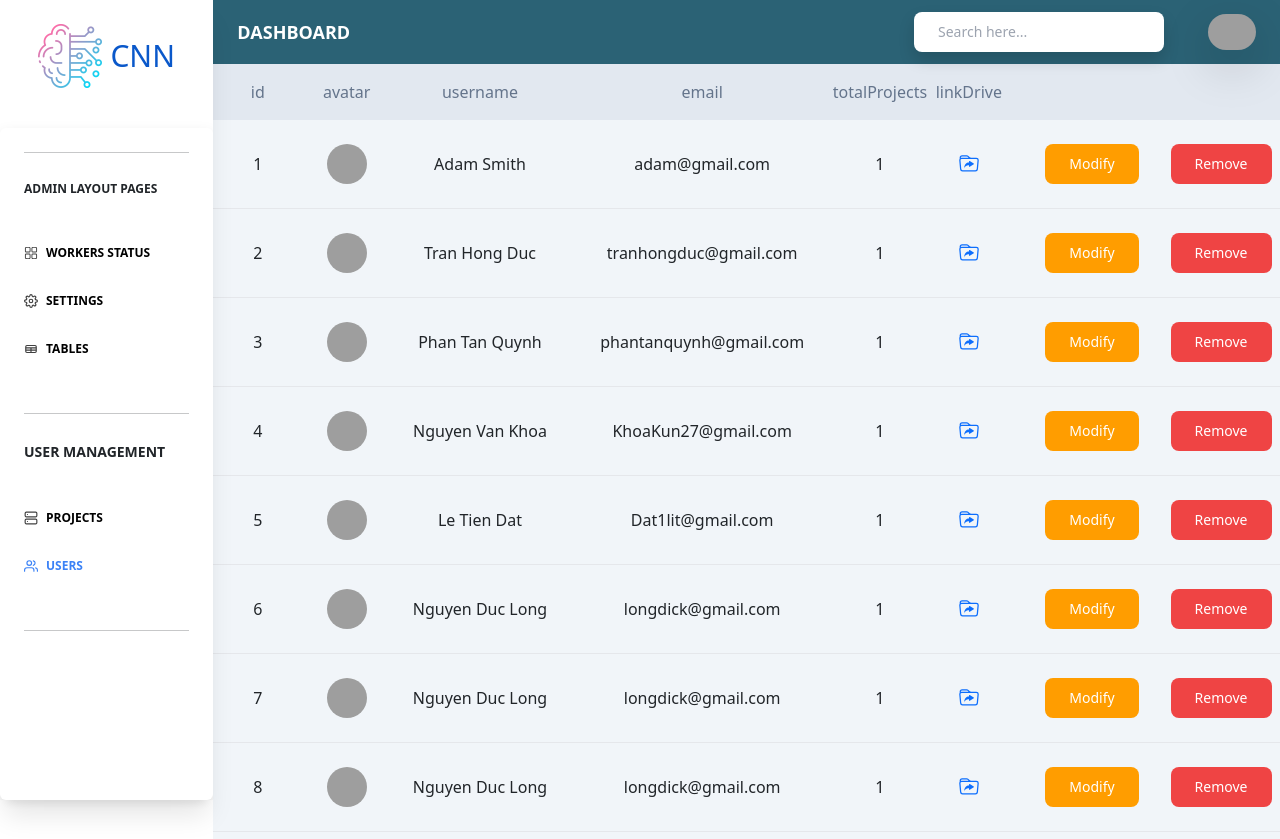
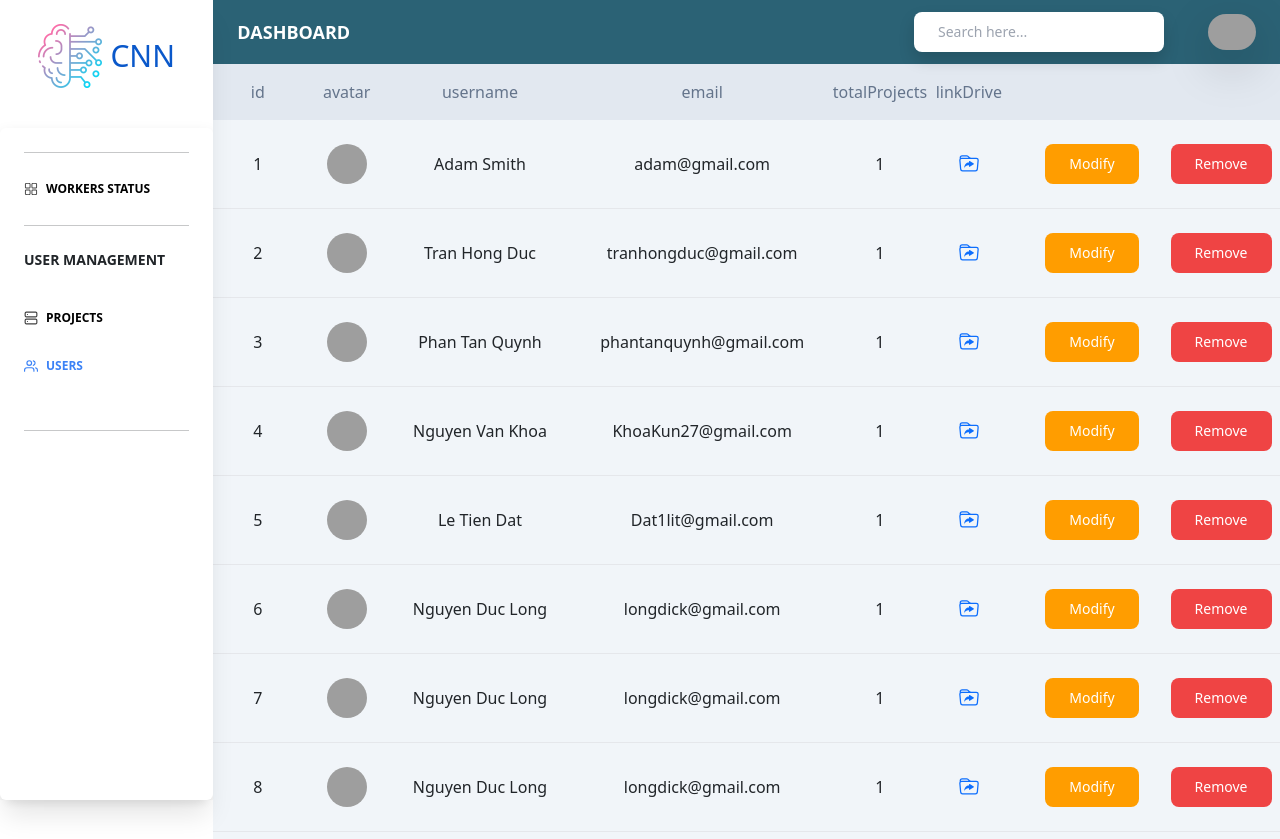
Before and after one commit to tranhuuvinh1109/LapTrinhMangNangCao, a React (Create React App) app: page /admin/users in a window 1280 px wide. Built offline with nearby package versions, Linux system fonts and the light colour scheme; grey boxes are pictures that could not be loaded.

Commit message:
change wallpaper

```diff
--- a/src/App.js
+++ b/src/App.js
@@ -14,7 +14,7 @@ import {
   ProjectDetail,
 } from './pages';
 import { Toaster } from 'react-hot-toast';
-import UserProject from './pages/UserProject';
+import ManageProject from './pages/ManageProject';
 
 function App() {
   return (
@@ -30,7 +30,7 @@ function App() {
         </Route>
         <Route path="/admin" element={<LayoutAdmin />}>
           <Route path="dashboard" element={<DashboardAdmin />} />
-          <Route path="projects" element={<UserProject />} />
+          <Route path="projects" element={<ManageProject />} />
           <Route path="users" element={<UserMember />} />
         </Route>
         <Route path="auth" element={<AuthPage />} />
--- /dev/null
+++ b/src/api/manageAPI.js
@@ -0,0 +1,9 @@
+import axiosClient from './axiosClient';
+
+const manageAPI = {
+  getWorkerStatus: () => axiosClient.get(`/user_manage/check-worker/`),
+  getAllProject: () => axiosClient.get(`/project/get/`),
+  getUserbyID: (id) => axiosClient.get(`/user/${id}`),
+};
+
+export default manageAPI;
--- a/src/components/Sidebar/index.jsx
+++ b/src/components/Sidebar/index.jsx
@@ -68,14 +68,11 @@ export default function Sidebar() {
               </div>
             </div>
             <hr className="my-4 md:min-w-full" />
-            <h6 className="md:min-w-full text-blueGray-500 text-xs uppercase font-bold block pt-1 pb-4 no-underline">
-              Admin Layout Pages
-            </h6>
             <ul className="md:flex-col md:min-w-full flex flex-col list-none p-0">
               <li className="items-center">
                 <NavLink
                   className={({ isActive, isPending }) =>
-                    `text-xs uppercase py-3 font-bold flex items-center hover:opacity-60  ${isPending ? 'text-black' : isActive ? 'text-blue-500' : 'text-black'
+                    `text-xs uppercase py-1 font-bold flex items-center hover:opacity-60  ${isPending ? 'text-black' : isActive ? 'text-blue-500' : 'text-black'
                     }`
                   }
                   to="/admin/dashboard"
@@ -87,39 +84,9 @@ export default function Sidebar() {
                   Workers Status
                 </NavLink>
               </li>
-              <li className="items-center">
-                <NavLink
-                  className={({ isActive, isPending }) =>
-                    `text-xs uppercase py-3 font-bold flex items-center hover:opacity-60  ${isPending ? '' : isActive ? 'text-blue-500' : 'text-black'
-                    }`
-                  }
-                  to="/admin/settings"
-                >
-                  <FiSettings
-                    fontSize={18}
-                    className={'mr-2 text-sm ' + (window.location.pathname === '/admin/settings' ? '' : 'opacity-75')}
-                  />
-                  Settings
-                </NavLink>
-              </li>
-              <li className="items-center">
-                <NavLink
-                  className={({ isActive, isPending }) =>
-                    `text-xs uppercase py-3 font-bold flex items-center hover:opacity-60  ${isPending ? 'text-black' : isActive ? 'text-blue-500' : 'text-black'
-                    }`
-                  }
-                  to="/admin/tables"
-                >
-                  <HiOutlineTable
-                    fontSize={18}
-                    className={'mr-2 text-sm ' + (window.location.pathname === '/admin/tables' ? '' : 'opacity-75')}
-                  />
-                  Tables
-                </NavLink>
-              </li>
             </ul>
-            <hr className="my-4 md:min-w-full" />
-            <h6 className="md:min-w-full text-blueGray-500 text-sm uppercase font-bold block pt-1 pb-4 no-underline">
+            <hr className="my-2 md:min-w-full" />
+            <h6 className="md:min-w-full text-blueGray-500 text-sm uppercase font-bold block py-3 no-underline">
               User Management
             </h6>
             <ul className="md:flex-col md:min-w-full flex flex-col list-none md:mb-4 p-0">
--- a/src/pages/DashboardAdmin/index.jsx
+++ b/src/pages/DashboardAdmin/index.jsx
@@ -6,6 +6,7 @@ import inactive from "../../assets/images/INACTIVE.png"
 import Xarrow from "react-xarrows";
 
 import './DashboardAdmin.css';
+import manageAPI from '../../api/manageAPI';
 
 const DashboardAdmin = () => {
 
@@ -14,9 +15,29 @@ const DashboardAdmin = () => {
 
   const webServer = useRef(null);
 
+  const handleClickCheckWorker = async () => {
+    console.log(1)
+    const res = await manageAPI.getWorkerStatus();
+    console.log(111, { res })
+    if (res.status === 404) {
+      console.log(111, { res })
+    } else {
+      console.error(222, { res })
+
+    }
+    // console.log(111, { res })
+  }
+
   return (
-    <div className="w-full h-full flex">
-      <div className="w-1/2 h-full flex items-center justify-center">
+    <>
+      <div className="w-full h-full flex flex-col">
+        <div className="w-full h-[100px] flex justify-start">
+          <button className='m-4 bg-[#416bb2] p-4 flex items-center justify-center rounded-lg' onClick={handleClickCheckWorker}>
+            <span className='text-white'>Check worker status</span>
+          </button>
+        </div>
+        <div className="w-full h-full flex bg-slate-200">
+          <div className="w-1/2 h-full flex items-center justify-center bg-cyan-200">
             <div ref={webServer} className="flex flex-col">
               <div className="w-[125px] h-fit">
                 <img src={webServerImage} alt="web server img" />
@@ -25,7 +46,7 @@ const DashboardAdmin = () => {
             </div>
           </div>
           <div className="w-1/2 h-full flex flex-col">
-        <div className="h-1/2 w-full flex flex-col items-center justify-center p-2">
+            <div className="h-1/2 w-full flex flex-col items-center justify-center">
               <div className="w-[75px] h-fit" id='worker1'>
                 <img src={workerImage} alt="worker1 img" />
               </div>
@@ -69,6 +90,8 @@ const DashboardAdmin = () => {
             />
           </div>
         </div>
+      </div>
+    </>
   );
 };
 
--- a/src/pages/HomePage/index.js
+++ b/src/pages/HomePage/index.js
@@ -11,6 +11,9 @@ const HomePage = () => {
 
   return (
     <div>
+      <div className="w-[100%] h-[400px] mb-4">
+        <img src={wallpaper} alt="wallpaper" style={{ width: '100%', height: '100%', objectFit: 'cover' }} />
+      </div>
       <div className="w-[1000px] mx-[125px] text-[19px] text-[#444] leading-9">
         <h2 className="text-[44px] font-normal mb-7">What is a Convolutional Neural Network?</h2>
         <p>
--- a/src/pages/LayoutDefault/index.jsx
+++ b/src/pages/LayoutDefault/index.jsx
@@ -51,9 +51,9 @@ const LayoutDefault = () => {
     <>
       <div className="relative">
         <Navbar />
-        <div className="w-[100%] h-[400px]">
+        {/* <div className="w-[100%] h-[400px]">
           <img src={wallpaper} alt="wallpaper" style={{ width: "100%", height: "100%", objectFit: "cover" }} />
-        </div>
+        </div> */}
         <div className="mt-20 w-9/12 mx-auto">
           <Outlet />
         </div>
--- /dev/null
+++ b/src/pages/ManageProject/index.jsx
@@ -0,0 +1,72 @@
+import React, { useEffect } from 'react';
+import { Table } from '../../components';
+import manageAPI from '../../api/manageAPI';
+import { db } from '../../firebase';
+import { ref, onValue } from 'firebase/database';
+
+const ManageProject = () => {
+
+  const getAllProjects = async () => {
+    console.log(22)
+    const res = await manageAPI.getAllProject();
+    console.log("test", { res })
+  }
+
+  const getUserByID = async (id) => {
+    console.log('-->', id)
+    const userId = id.split('_')[1];
+    const res = await manageAPI.getUserbyID(userId)
+    console.log({ res })
+  }
+
+  useEffect(() => {
+    const databaseRef = ref(db, `data`);
+
+    const unsubscribe = onValue(databaseRef, (snapshot) => {
+      const newData = [];
+      snapshot.forEach((childSnapshot) => {
+        getUserByID(childSnapshot.key)
+        // Object.keys(childSnapshot.val()).forEach((item) => {
+        //   newData.push({
+        //     ...childSnapshot.val()[item],
+        //     user: {
+        //       name: "vinh",
+        //       old: 13
+        //     }
+        //   }
+        //   )
+        // })
+        // childSnapshot.val().forEach((item) => {
+        //   console.log(item)
+        // })
+        // newData.push({
+        //   id: childSnapshot.key,
+        //   ...childSnapshot.val(),
+        // });
+        // console.log(childSnapshot.key, childSnapshot.val())
+
+      });
+
+      console.log(newData)
+    });
+
+    return () => {
+      unsubscribe();
+    };
+  }, []);
+
+
+
+
+  useEffect(() => {
+    getAllProjects();
+  }, []);
+
+  return (
+    <div>
+      <Table />
+    </div>
+  );
+};
+
+export default ManageProject;
--- a/src/pages/UserProject/index.jsx
+++ /dev/null
@@ -1,12 +0,0 @@
-import React from 'react';
-import { Table } from '../../components';
-
-const UserProject = () => {
-  return (
-    <div>
-      <Table />
-    </div>
-  );
-};
-
-export default UserProject;
--- a/src/pages/index.js
+++ b/src/pages/index.js
@@ -6,7 +6,7 @@ import { default as DashboardUser } from './DashboardUser';
 import { default as DashboardAdmin } from './DashboardAdmin';
 import { default as UserMember } from './UserMember';
 import { default as ContactPage } from './ContactPage';
-// import { default as UserProject } from "./UserProject";
+import { default as ManageProject } from './ManageProject';
 import { default as ManualCode } from './ManualCode';
 import { default as ProjectDetail } from './ProjectDetail';
 import { default as LoadingPage } from './LoadingPage';
@@ -21,6 +21,7 @@ export {
   UserMember,
   ManualCode,
   ContactPage,
+  ManageProject,
   ProjectDetail,
   LoadingPage,
 };
```
Lines whose indentation alone changed are shown as unchanged.
